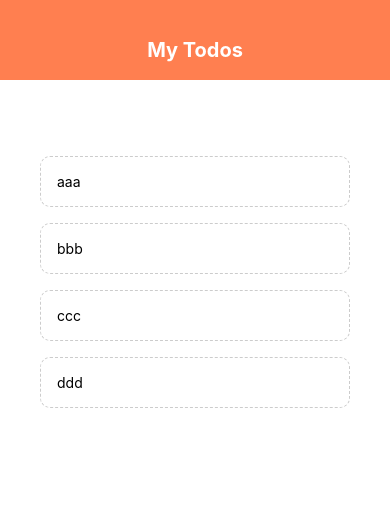
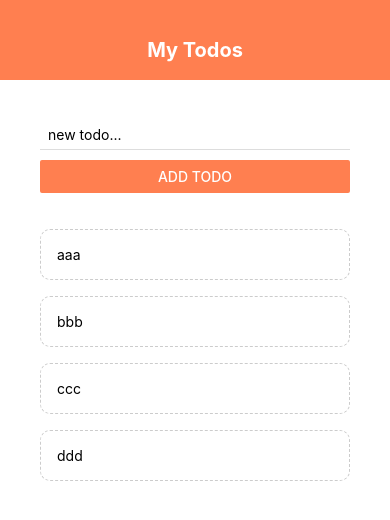
Before and after one commit to flakysob/myproject, a React Native app: screen / in a window 390 px wide. Shown: the top 520 px of the page. Built offline with nearby package versions, Linux system fonts and the light colour scheme.

Commit message:
End of the Chapter 11 (ToDoApp Part 3)

```diff
--- a/App.js
+++ b/App.js
@@ -2,6 +2,7 @@
 import { StyleSheet, Text, View, FlatList} from 'react-native';
 import Header from './components/header';
 import TodoItem from './components/todoItem';
+import AddTodo from './components/addTodo';
 
 // https://www.youtube.com/watch?v=SGEitne8N-Q&list=PL4cUxeGkcC9ixPU-QkScoRBVxtPPzVjrQ&index=10&pp=iAQB
 
@@ -20,11 +21,20 @@
     })
   }
 
+  const submitHandler = (text) => {
+    setTodos((prevTodos) => {
+      return [
+        {text: text, key: Math.random().toString()},
+        ...prevTodos
+      ]
+    })
+  }
+
   return (
     <View style={styles.container}>
       <Header/>
       <View style={styles.content}>
-        {/* to do form */}
+        <AddTodo submitHandler={submitHandler}/>
         <View style={styles.list}>
           <FlatList
             data={todos}
@@ -34,7 +44,6 @@
           />
         </View>
       </View>
-
     </View>
   );
 }
--- /dev/null
+++ b/components/addTodo.js
@@ -0,0 +1,37 @@
+import React,{useState} from 'react';
+import { StyleSheet, Text, View, TextInput, Button} from 'react-native';
+
+
+export default function AddTodo({submitHandler}){
+
+    const [text, setText] = useState('');
+    const changeHandler = (val) => {
+        setText(val)
+    }
+
+    return (
+        <View>
+            <TextInput
+                style={styles.input}
+                placeholder='new todo...'
+                // onChangeText={(val) => changeHandler(val)}
+                onChangeText={changeHandler}
+            />
+            <Button
+                onPress={() => submitHandler(text)}
+                title='add todo'
+                color='coral'
+            />
+        </View>
+    )
+}
+
+const styles = StyleSheet.create({
+    input:{
+        marginBottom:10,
+        paddingHorizontal:8,
+        paddingVertical: 6,
+        borderBottomWidth: 1,
+        borderBottomColor: '#ddd'
+    },
+})
```
